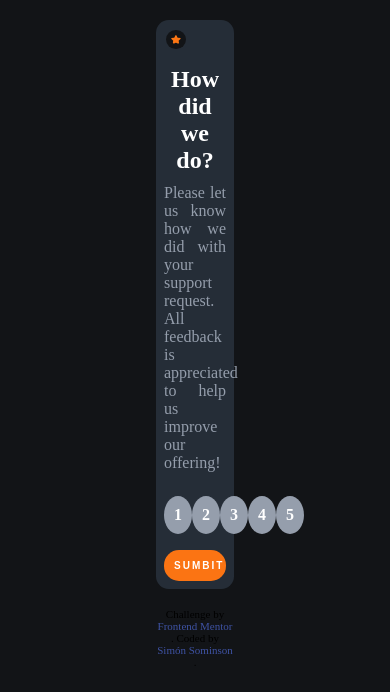
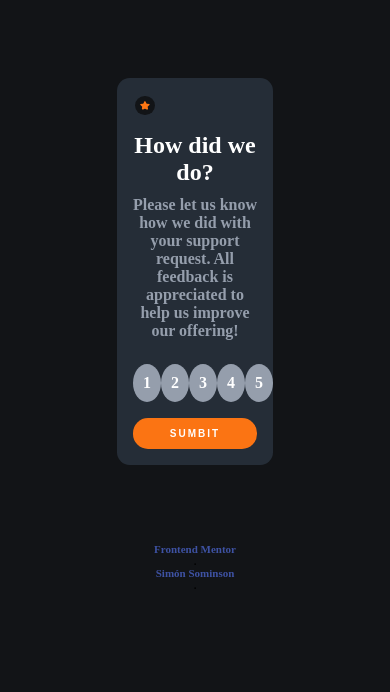
Before and after one commit to simonsominson/InteractiveRatingComponent, a plain HTML site: page index.html in a window 390 px wide. Drawn offline with Linux system fonts and the light colour scheme.

Commit message:
add better responsive.

```diff
--- a/css/styles.css
+++ b/css/styles.css
@@ -123,22 +123,22 @@ h2 {
 /*MEDIAS QUERIES*/
 @media (max-width: 1440px) {
     .card {
-        width: 20%;
+        width: 25%;
         background-color: var(--clr-darkblue);
         color: white;
         padding: .5rem;
         margin: 20px;
         border-radius: .8rem;
         margin: 50% auto;
-        margin-block: 5%;
+        margin-block: 10%;
         display: flex;
         flex-direction: column;
     }
     .texto {
-        font-size: 1rem;
-        font-weight: 400;
+        font-size: (10px, 12vmax, 24px);
+        font-weight: 500;
         color: var(--clr-lightgrey);
-        text-align: justify;
+        text-align: center;
         padding-bottom: 1.5rem;
     }
     .attribution {
@@ -149,9 +149,9 @@ h2 {
         font-size: 1.5rem;
     }
 }
-@media (max-width: 375px) {
+@media (max-width: 860px) {
     .card {
-        width: 60%;
+        width: 40%;
         background-color: var(--clr-darkblue);
         color: white;
         padding: 1rem;
@@ -163,8 +163,41 @@ h2 {
         flex-direction: column;
     }
     .texto {
+        font-size: (10px, 12vmax, 24px);
+        font-weight: 600;
+        color: var(--clr-lightgrey);
+        text-align: center;
+        padding-bottom: 1.5rem;
+    }
+    .attribution {
+        display: flex;
+        flex-direction: column;
+        align-items: center;
+        justify-content: center;
+        margin-top: 0;
+        font-weight: 600;
         font-size: var(--font-sizet);
-        font-weight: 300;
+    }
+
+
+
+}
+@media (max-width: 375px) {
+    .card {
+        width: 70%;
+        background-color: var(--clr-darkblue);
+        color: white;
+        padding: 1rem;
+        margin: 20px;
+        border-radius: .8rem;
+        margin: 10% auto;
+        margin-block: 20%;
+        display: flex;
+        flex-direction: column;
+    }
+    .texto {
+        font-size: (10px, 12vmax, 24px);
+        font-weight: 600;
         color: var(--clr-lightgrey);
         text-align: justify;
         padding-bottom: 1.5rem;
--- a/index.html
+++ b/index.html
@@ -39,8 +39,8 @@
   <!-- Rating state end -->
 
   <div class="attribution">
-    Challenge by <a href="https://www.frontendmentor.io?ref=challenge" target="_blank">Frontend Mentor</a>.
-    Coded by <a href="#">Simón Sominson</a>.
+      <a href="https://www.frontendmentor.io?ref=challenge" target="_blank">Frontend Mentor</a>.
+      <a href="#">Simón Sominson</a>.
   </div>
 
   <script src="./JS/main.js"></script>
```
